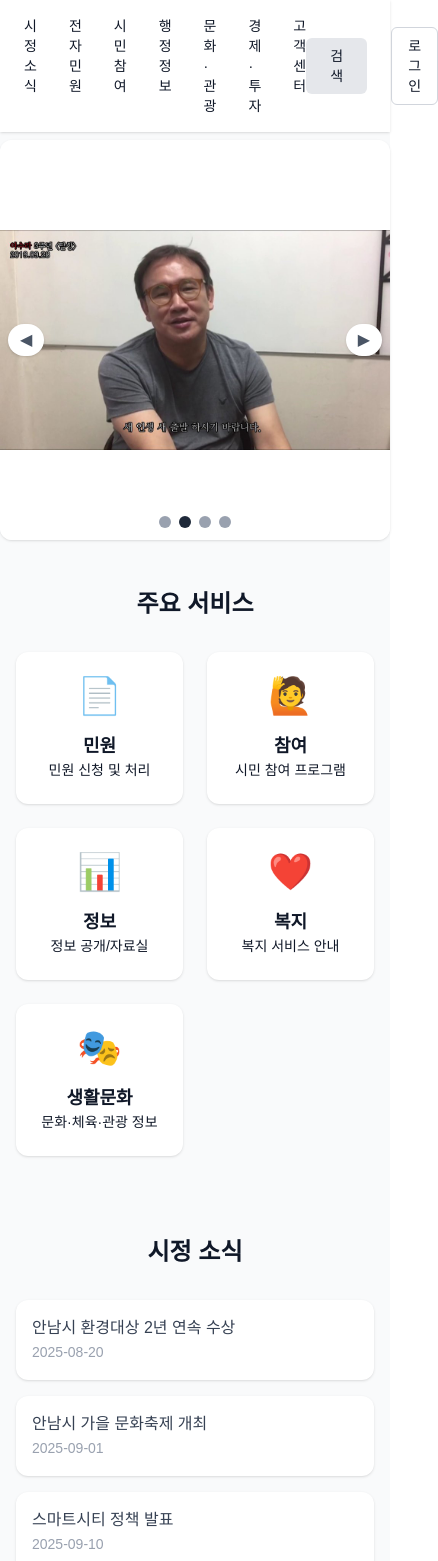
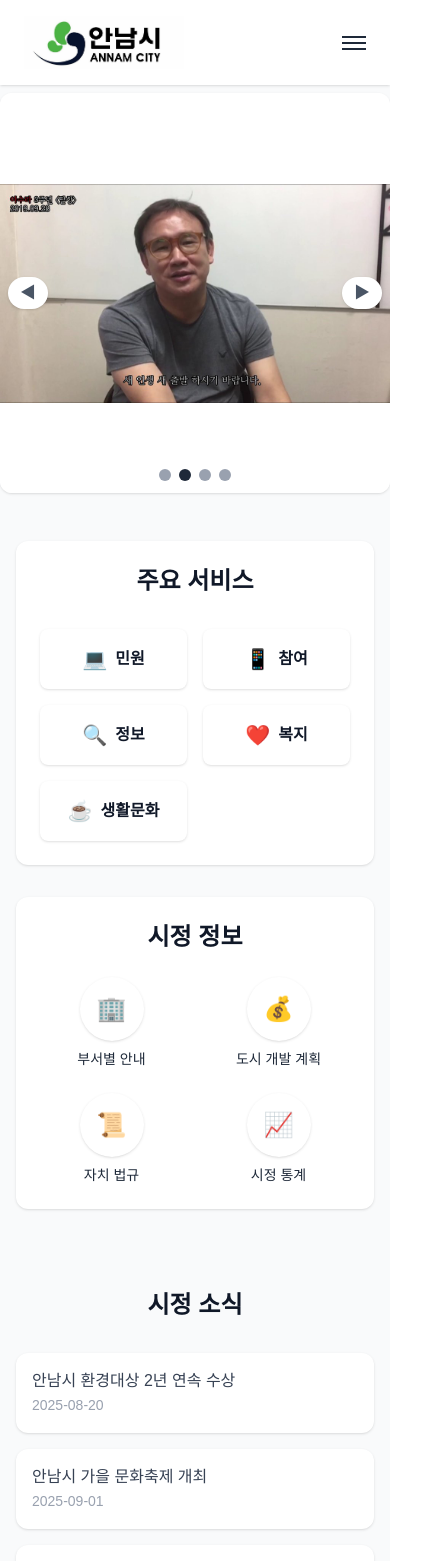
Before and after one commit to lucykim05/Annamcity, a Next.js app: page / in a window 390 px wide. Shown: the top 1561 px of the page, 438 px wide, since content can reach past the window. Built offline with nearby package versions, Linux system fonts and the light colour scheme.

Commit message:
fix: service&info gap navbar mobile ver font

```diff
--- a/src/app/layout.tsx
+++ b/src/app/layout.tsx
@@ -26,12 +26,8 @@ export default function RootLayout({
   children: React.ReactNode;
 }>) {
   return (
-    <html lang="en">
-      <body
-        className={`${geistSans.variable} ${geistMono.variable} antialiased`}
-      >
-        {children}
-      </body>
+    <html lang="ko">
+      <body className="antialiased">{children}</body>
     </html>
   );
 }
--- a/src/app/page.tsx
+++ b/src/app/page.tsx
@@ -19,19 +19,21 @@ export default function Page() {
           <Carousel />
         </section>
 
-        {/* 주요 서비스 */}
         <section className="max-w-7xl mx-auto px-4 mt-12">
-          <ServiceSection />
+          <div className="flex flex-col md:flex-row gap-8">
+            <div className="flex-1 md:basis-2/3 bg-white rounded-xl shadow p-6">
+              <ServiceSection />
+            </div>
+
+            <div className="flex-1 md:basis-1/3 bg-white rounded-xl shadow p-6">
+              <InfoSection />
+            </div>
+          </div>
         </section>
 
         {/* 시정 소식 */}
         <section className="max-w-7xl mx-auto px-4 mt-20">
           <NewsSection />
-        </section>
-
-        {/* 시정 정보 */}
-        <section className="max-w-7xl mx-auto px-4 mt-20">
-          <InfoSection />
         </section>
       </main>
 
--- a/src/components/common/Navbar.tsx
+++ b/src/components/common/Navbar.tsx
@@ -1,25 +1,28 @@
 'use client';
 
+import { useState } from 'react';
 import Link from 'next/link';
 import Image from 'next/image';
 
 export default function Navbar() {
+  const [isOpen, setIsOpen] = useState(false);
+
   return (
-    <header className="w-full bg-white shadow-sm">
+    <header className="w-full bg-white shadow-sm relative">
       <div className="max-w-7xl mx-auto flex justify-between items-center px-6 py-4">
         {/* 로고 */}
         <Link href="/" className="flex items-center space-x-2">
           <Image
             src="/Annam.jpeg"
             alt="안남시 로고"
-            width={200}
-            height={80}
-            priority // 첫 화면에 보이므로 최적화
+            width={160}
+            height={60}
+            priority
           />
         </Link>
 
-        {/* 메뉴 */}
-        <nav className="flex space-x-8 text-sm font-medium">
+        {/* PC 메뉴 */}
+        <nav className="hidden md:flex space-x-8 text-sm font-medium">
           <Link href="/news" className="text-gray-900 hover:text-gray-500">
             시정소식
           </Link>
@@ -53,16 +56,67 @@ export default function Navbar() {
         </nav>
 
         {/* 우측 버튼 */}
-        <div className="flex items-center space-x-6">
+        <div className="hidden md:flex items-center space-x-6">
           <button className="px-6 py-2 text-sm bg-gray-200 text-gray-900 rounded-md hover:bg-gray-300 cursor-pointer">
             검색
           </button>
-
           <button className="px-4 py-2 text-sm border border-gray-300 text-gray-900 rounded-md hover:bg-gray-100 cursor-pointer">
             로그인
           </button>
         </div>
+
+        {/* 햄버거 (모바일) */}
+        <button
+          onClick={() => setIsOpen(!isOpen)}
+          className="md:hidden flex flex-col space-y-1"
+        >
+          <span className="block w-6 h-0.5 bg-gray-800"></span>
+          <span className="block w-6 h-0.5 bg-gray-800"></span>
+          <span className="block w-6 h-0.5 bg-gray-800"></span>
+        </button>
       </div>
+
+      {/* 모바일 드롭다운 메뉴 */}
+      {isOpen && (
+        <div className="md:hidden absolute top-full left-0 w-full bg-white shadow-lg z-50">
+          <nav className="flex flex-col px-6 py-4 space-y-4 text-sm font-medium">
+            <Link href="/about" className="text-gray-900 hover:text-gray-500">
+              안남소개
+            </Link>
+            <Link href="/news" className="text-gray-900 hover:text-gray-500">
+              시정소식
+            </Link>
+            <Link href="/civil" className="text-gray-900 hover:text-gray-500">
+              전자민원
+            </Link>
+            <Link
+              href="/participation"
+              className="text-gray-900 hover:text-gray-500"
+            >
+              시민참여
+            </Link>
+            <Link
+              href="/organization"
+              className="text-gray-900 hover:text-gray-500"
+            >
+              행정정보
+            </Link>
+
+            <Link
+              href="/help/contact"
+              className="text-gray-900 hover:text-gray-500"
+            >
+              고객센터
+            </Link>
+            <button className="mt-2 px-4 py-2 text-sm text-gray-500 bg-gray-200 rounded-md">
+              검색
+            </button>
+            <button className="px-4 py-2 text-sm border text-gray-900 border-gray-300 rounded-md">
+              로그인
+            </button>
+          </nav>
+        </div>
+      )}
     </header>
   );
 }
--- a/src/components/features/home/Infosection.tsx
+++ b/src/components/features/home/Infosection.tsx
@@ -2,7 +2,7 @@
 
 const infos = [
   { id: 1, title: '부서별 안내', icon: '🏢' },
-  { id: 2, title: '재정 정보', icon: '💰' },
+  { id: 2, title: '도시 개발 계획', icon: '💰' },
   { id: 3, title: '자치 법규', icon: '📜' },
   { id: 4, title: '시정 통계', icon: '📈' },
 ];
@@ -10,15 +10,25 @@ const infos = [
 export default function InfoSection() {
   return (
     <div className="text-gray-900">
-      <h2 className="text-2xl font-bold text-center mb-8">시정 정보</h2>
+      <h2 className="text-2xl font-bold text-center mb-6">시정 정보</h2>
       <div className="grid grid-cols-2 md:grid-cols-4 gap-6">
         {infos.map((i) => (
           <div
             key={i.id}
-            className="flex flex-col items-center p-6 bg-white rounded-xl shadow hover:shadow-md transition cursor-pointer"
+            className="flex flex-col items-center text-center cursor-pointer group"
           >
-            <div className="text-4xl mb-4">{i.icon}</div>
-            <h3 className="text-lg font-semibold">{i.title}</h3>
+            {/* 원형 아이콘 영역 (작게) */}
+            <div
+              className="flex items-center justify-center w-16 h-16 rounded-full
+                         bg-white shadow group-hover:shadow-md transition"
+            >
+              <span className="text-2xl">{i.icon}</span>
+            </div>
+
+            {/* 텍스트 (작게) */}
+            <h3 className="mt-2 text-sm font-medium text-gray-800">
+              {i.title}
+            </h3>
           </div>
         ))}
       </div>
--- a/src/components/features/home/ServiceSection.tsx
+++ b/src/components/features/home/ServiceSection.tsx
@@ -1,30 +1,89 @@
-// src/components/features/home/ServiceSection.tsx
 'use client';
 
+import { useState } from 'react';
+
 const services = [
-  { id: 1, title: '민원', desc: '민원 신청 및 처리', icon: '📄' },
-  { id: 2, title: '참여', desc: '시민 참여 프로그램', icon: '🙋' },
-  { id: 3, title: '정보', desc: '정보 공개/자료실', icon: '📊' },
-  { id: 4, title: '복지', desc: '복지 서비스 안내', icon: '❤️' },
-  { id: 5, title: '생활문화', desc: '문화·체육·관광 정보', icon: '🎭' },
+  {
+    id: 1,
+    title: '민원',
+    icon: '💻',
+    children: ['시의상징', '기본현황', '도시정비기본계획'],
+  },
+  {
+    id: 2,
+    title: '참여',
+    icon: '📱',
+    children: ['공공시각매체', '공공와이파이', '개방화장실'],
+  },
+  {
+    id: 3,
+    title: '정보',
+    icon: '🔍',
+    children: [
+      '공시주택가격열람',
+      '자전거정비소',
+      '모범음식점',
+      '성남시생활지도',
+    ],
+  },
+  {
+    id: 4,
+    title: '복지',
+    icon: '❤️',
+    children: ['시민안전보험', '성남시민순찰대'],
+  },
+  {
+    id: 5,
+    title: '생활문화',
+    icon: '☕',
+    children: ['문화체육관광', '도서관', '체육시설'],
+  },
 ];
 
 export default function ServiceSection() {
+  const [active, setActive] = useState<number | null>(null);
+
   return (
     <div className="text-gray-900">
       <h2 className="text-2xl font-bold text-center mb-8">주요 서비스</h2>
-      <div className="grid grid-cols-2 md:grid-cols-5 gap-6">
+
+      {/* 상위 카테고리 버튼 */}
+      <div className="grid grid-cols-2 md:grid-cols-5 gap-4">
         {services.map((s) => (
           <div
             key={s.id}
-            className="flex flex-col items-center p-6 bg-white rounded-xl shadow hover:shadow-md transition cursor-pointer"
+            onClick={() => setActive(s.id)}
+            className={`flex items-center justify-center gap-2 px-6 py-4 rounded-lg cursor-pointer transition
+              ${
+                active === s.id
+                  ? 'border-2 border-gray-300 text-gray-500 bg-white'
+                  : 'bg-white shadow hover:bg-gray-100'
+              }
+            `}
           >
-            <div className="text-4xl mb-4">{s.icon}</div>
-            <h3 className="text-lg font-semibold">{s.title}</h3>
-            <p className="text-sm">{s.desc}</p>
+            <span className="text-xl">{s.icon}</span>
+            <h3 className="text-md font-semibold whitespace-nowrap">
+              {s.title}
+            </h3>
           </div>
         ))}
       </div>
+
+      {/* 하위 버튼 (선택된 경우에만 표시) */}
+      {active && (
+        <div className="grid grid-cols-2 md:grid-cols-4 gap-4 mt-6">
+          {services
+            .find((s) => s.id === active)
+            ?.children.map((child, idx) => (
+              <div
+                key={idx}
+                className="px-4 py-3 text-center bg-white rounded-lg shadow hover:bg-gray-100 cursor-pointer"
+              >
+                {child}
+              </div>
+            ))}
+        </div>
+      )}
     </div>
   );
 }
```
